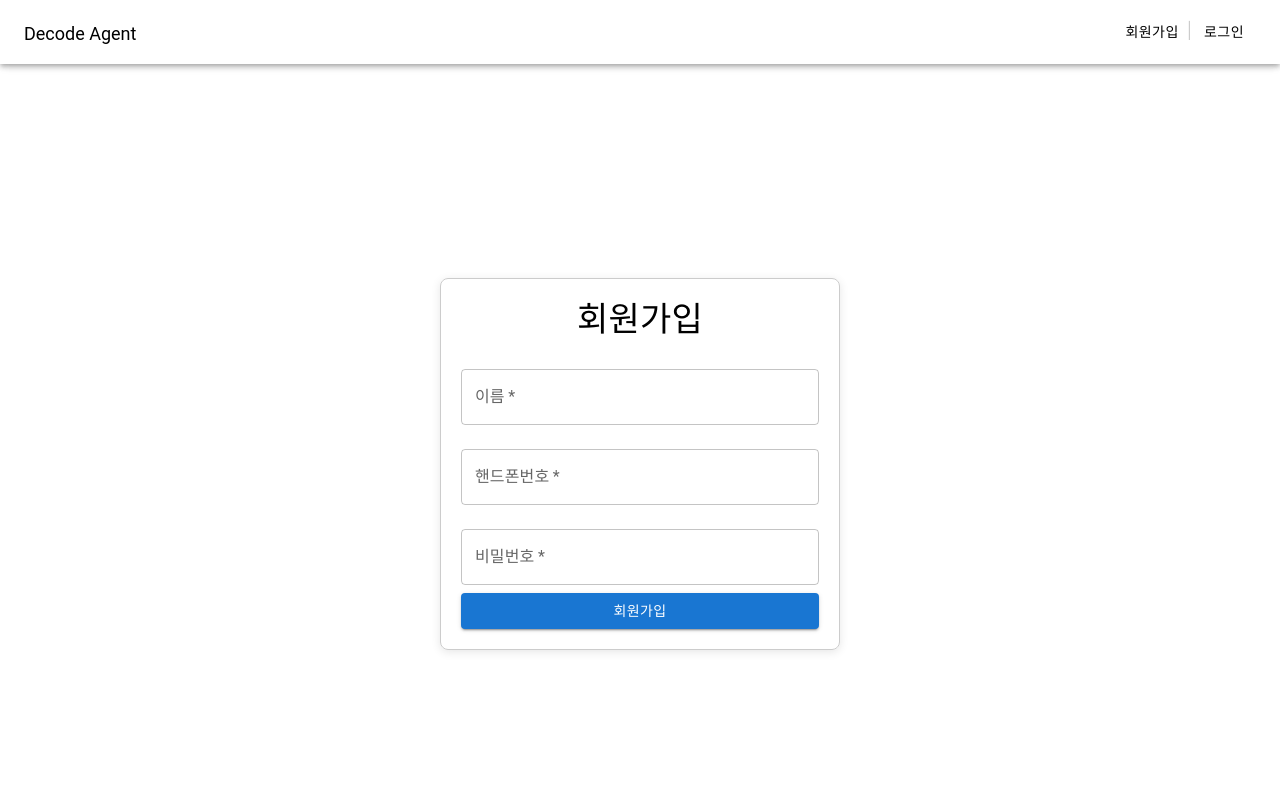
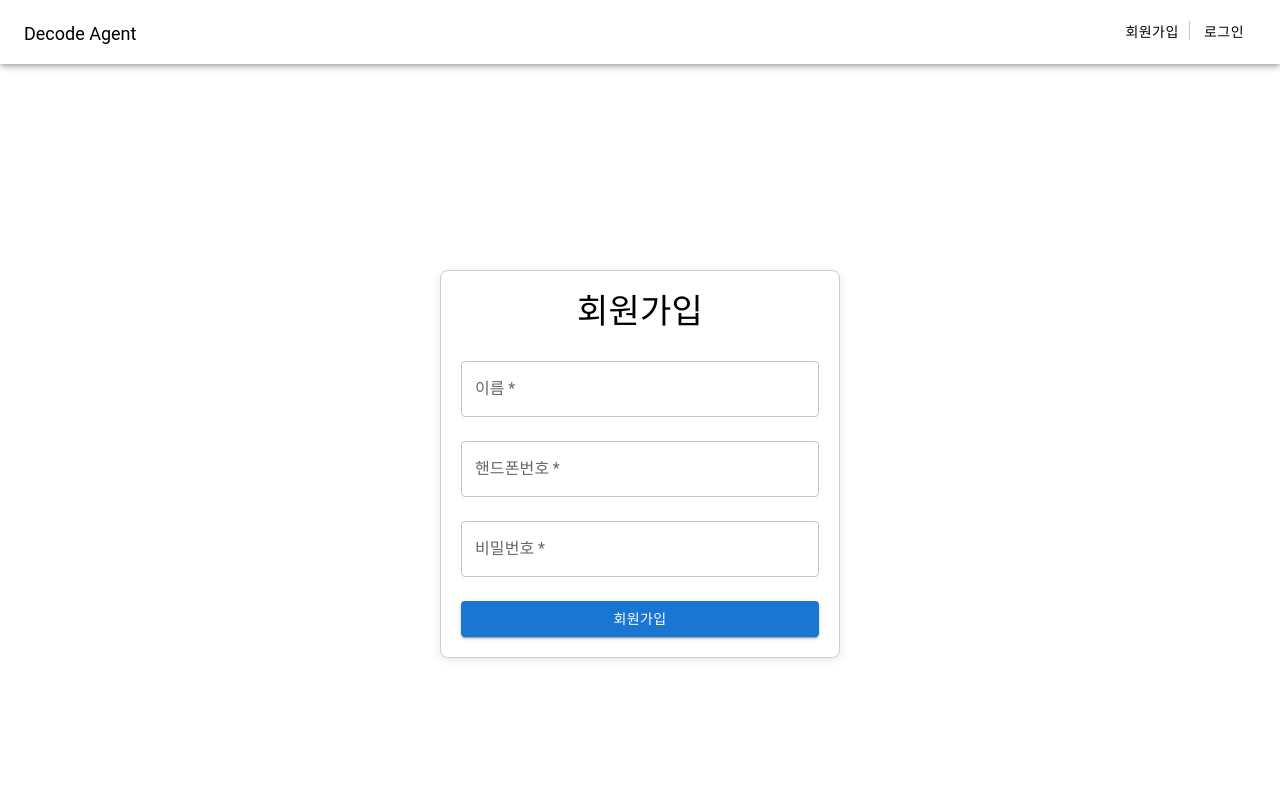
Before and after one commit to NYPC-Decode-Agent/Project-Sonju, a React (Create React App) app in the folder frontend/: page /signup in a window 1280 px wide. Shown: the top 800 px of the page. Built offline with nearby package versions, Linux system fonts and the light colour scheme.

Commit message:
feat: 버튼에 마진

```diff
--- a/frontend/src/page/join/Join.tsx
+++ b/frontend/src/page/join/Join.tsx
@@ -55,9 +55,11 @@ const SignupForm: React.FC = () => {
             required
           />
 
-          <Button type="submit" variant="contained" color="primary" fullWidth>
-            회원가입
-          </Button>
+          <div className="mt-4">
+            <Button type="submit" variant="contained" color="primary" fullWidth>
+              회원가입
+            </Button>
+          </div>
         </form>
       </Box>
     </div>
```
